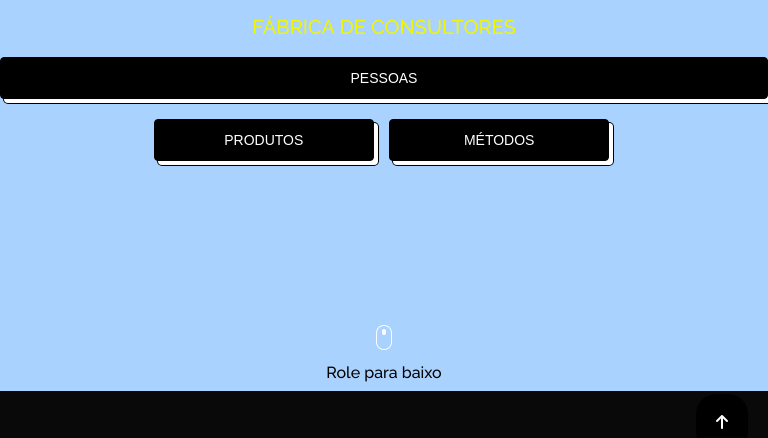
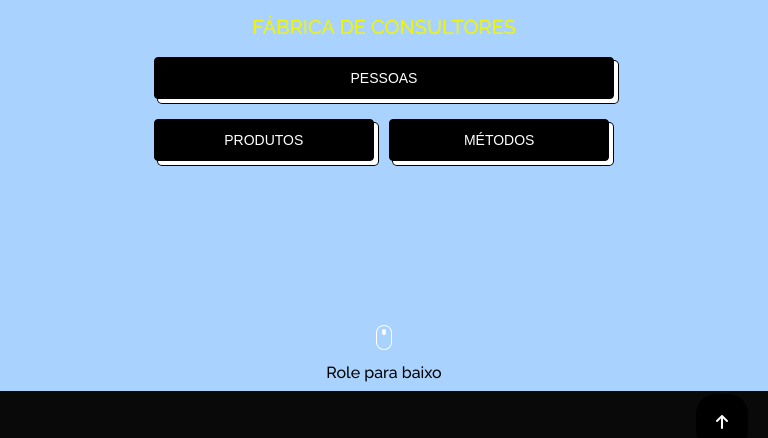
Before and after one commit to caioconstantino/site_gogar, a plain HTML site: page index.html in a window 768 px wide. Shown: the part 329-767 px from the top of the page. Drawn offline with nearby package versions, Linux system fonts and the light colour scheme.

Commit message:
commit_3

```diff
--- a/css/style.css
+++ b/css/style.css
@@ -511,8 +511,6 @@ body {
     animation-name: move-down;
 }
 
-
-
 .circle_gerencia {
     width: 100px;
     height: 100px;
@@ -532,8 +530,6 @@ body {
     right: -25px;
     animation-name: move-down;
 }
-
-
 
 .circle_recebe {
     width: 100px;
@@ -575,7 +571,6 @@ body {
     animation-name: move-down;
 }
 
-
 .circle_treinamento {
     width: 100px;
     height: 100px;
@@ -595,7 +590,6 @@ body {
     right: -25px;
     animation-name: move-down;
 }
-
 
 .circle_social {
     width: 100px;
@@ -637,7 +631,7 @@ font-weight: 600;
 
 .name_recebe {
     font-weight: 600;
-    color:#9CC31A;
+    color: #9CC31A;
 }
 
 .name_servico {
@@ -652,7 +646,7 @@ font-weight: 600;
 
 .name_social {
     font-weight: 600;
-    color:#064B02;
+    color: #064B02;
 }
 
 .conteudo_card {
@@ -688,7 +682,6 @@ font-weight: 600;
     white-space: nowrap;
 }
 
-
 .btn_vendemais:focus {
     text-decoration: none;
 }
@@ -706,7 +699,6 @@ font-weight: 600;
     box-shadow: #fff 2px 2px 0 0, #000 2px 2px 0 1px;
     transform: translate(2px, 2px);
 }
-
 
 .btn_gerencia {
     width: 150px;
@@ -735,7 +727,6 @@ font-weight: 600;
     vertical-align: middle;
     white-space: nowrap;
 }
-
 
 .btn_gerencia:focus {
     text-decoration: none;
@@ -783,7 +774,6 @@ font-weight: 600;
     white-space: nowrap;
 }
 
-
 .btn_recebe:focus {
     text-decoration: none;
 }
@@ -801,7 +791,6 @@ font-weight: 600;
     box-shadow: #fff 2px 2px 0 0, #000 2px 2px 0 1px;
     transform: translate(2px, 2px);
 }
-
 
 .btn_servico {
     width: 150px;
@@ -831,7 +820,6 @@ font-weight: 600;
     white-space: nowrap;
 }
 
-
 .btn_servico:focus {
     text-decoration: none;
 }
@@ -849,7 +837,6 @@ font-weight: 600;
     box-shadow: #fff 2px 2px 0 0, #000 2px 2px 0 1px;
     transform: translate(2px, 2px);
 }
-
 
 .btn_treinamento {
     width: 150px;
@@ -879,7 +866,6 @@ font-weight: 600;
     white-space: nowrap;
 }
 
-
 .btn_treinamento:focus {
     text-decoration: none;
 }
@@ -897,7 +883,6 @@ font-weight: 600;
     box-shadow: #fff 2px 2px 0 0, #000 2px 2px 0 1px;
     transform: translate(2px, 2px);
 }
-
 
 .btn_social {
     width: 150px;
@@ -927,7 +912,6 @@ font-weight: 600;
     white-space: nowrap;
 }
 
-
 .btn_social:focus {
     text-decoration: none;
 }
@@ -950,7 +934,6 @@ font-weight: 600;
     to {
         transform: translateY(-10px);
     }
-
 }
 
 @keyframes move-down {
@@ -1129,21 +1112,18 @@ font-weight: 600;
 */
 
 @media (max-width: 511px) {
-
     .card_produtos {
         grid-template-columns: 100%;
     }
-
     .button_principal {
         width: 60%;
     }
     .button_secondary {
         width: 60%;
     }
-
 }
 
-@media (min-width: 768px) {
+@media (max-width: 768px) {
     .title {
         font-size: 30px;
         padding: 30px 60px 15px;
@@ -1152,18 +1132,14 @@ font-weight: 600;
         font-size: 20px;
     }
     .button_principal {
-        width: 100%;
+        width: 60%;
     }
     .button_secondary {
         width: 60%;
     }
-
     .card_produtos {
-
         grid-template-columns: 50% 50%;
-
     }
-
 }
 
 @media (min-width: 1060px) {
@@ -1174,10 +1150,7 @@ font-weight: 600;
     .subtitle {
         font-size: 25px;
     }
-
     .card_produtos {
-
         grid-template-columns: 33% 33% 33%;
-
     }
 }
```
Lines whose indentation alone changed are shown as unchanged.
